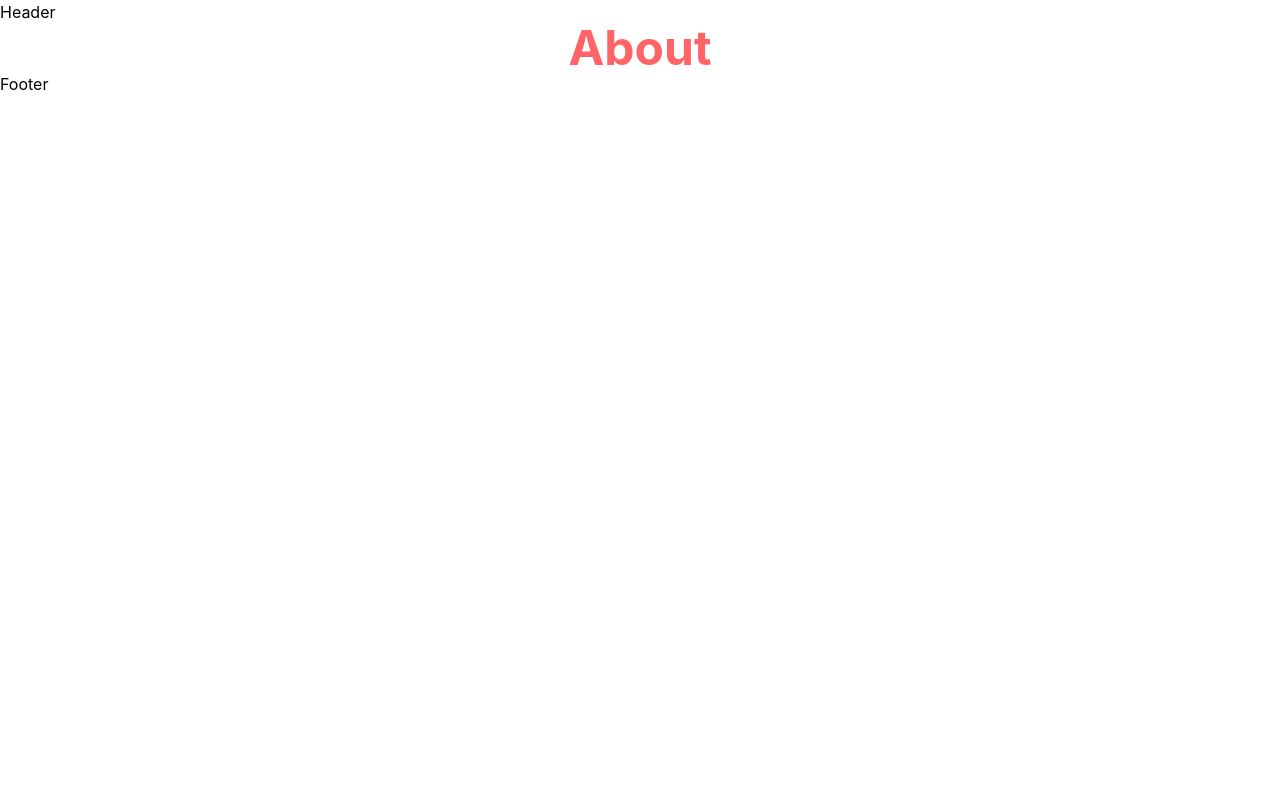
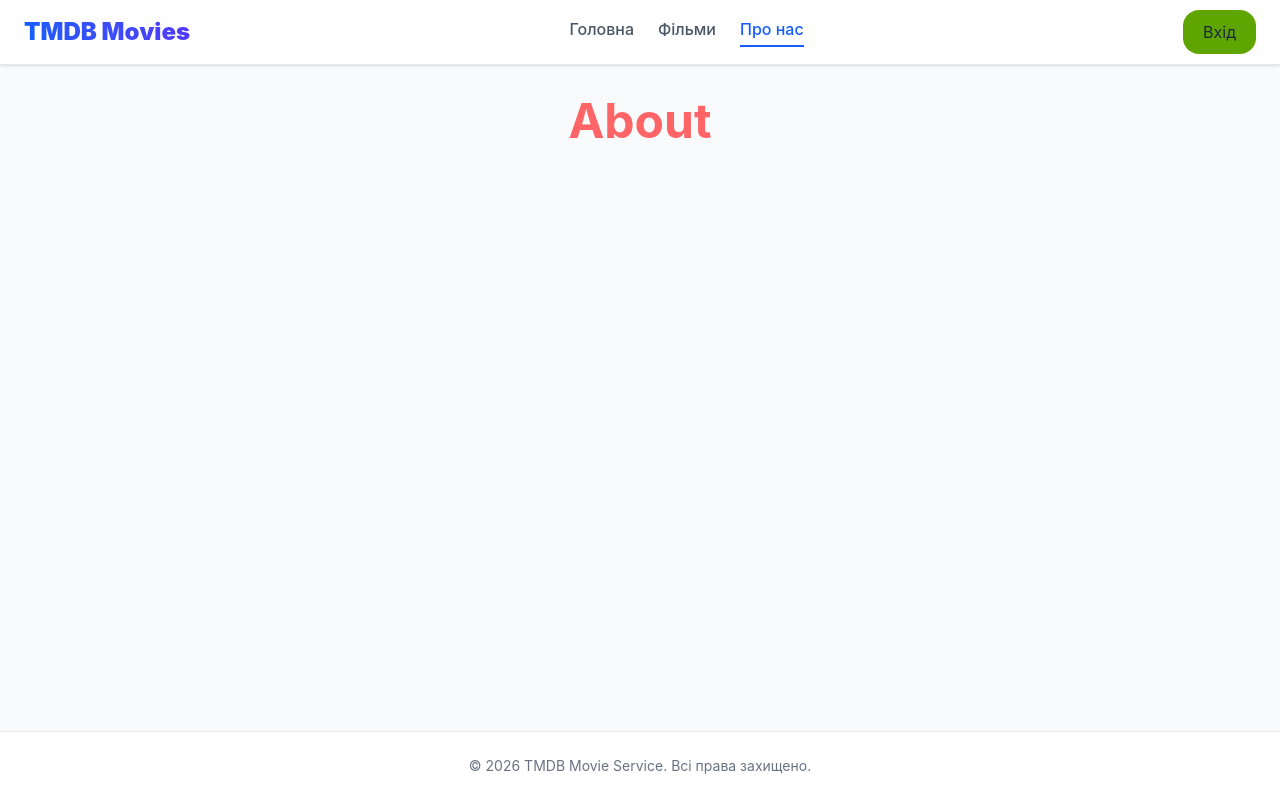
Before and after one commit to musdev13/TMDBService, a React (Vite) app: page /about in a window 1280 px wide. Built offline with nearby package versions, Linux system fonts and the light colour scheme; no server answers.

Commit message:
react router

```diff
--- /dev/null
+++ b/src/layouts/AuthLayout.tsx
@@ -0,0 +1,19 @@
+import { Outlet } from "react-router";
+
+export default function AuthLayout() {
+  return (
+    <div className="min-h-screen bg-slate-900 flex flex-col justify-center items-center p-6">
+      <div className="w-full max-w-md bg-white rounded-2xl shadow-xl p-8">
+        <div className="text-center mb-6">
+          <h1 className="text-3xl font-extrabold text-gray-900">
+            Вхід у систему
+          </h1>
+          <p className="text-sm text-gray-500 mt-2">
+            Будь ласка, авторизуйтесь для доступу до Обраного
+          </p>
+        </div>
+        <Outlet />
+      </div>
+    </div>
+  );
+}
--- a/src/layouts/MainLayout.tsx
+++ b/src/layouts/MainLayout.tsx
@@ -1,13 +1,67 @@
 import { Outlet } from "react-router";
+import { NavLink, Link } from "react-router";
 
-export const MainLayout = () => {
+export default function MainLayout() {
   return (
-    <div>
-      <header>Header</header>
-      <main>
+    <div className="flex flex-col min-h-screen bg-gray-50 text-gray-900">
+      {/* Шапка сайту */}
+      <header className="sticky top-0 z-50 bg-white/80 backdrop-blur-md border-b border-gray-200 px-6 py-4 shadow-sm">
+        <div className="container mx-auto flex justify-between items-center">
+          <Link
+            to="/"
+            className="text-2xl font-black bg-gradient-to-r from-blue-600 to-indigo-600 bg-clip-text text-transparent"
+          >
+            TMDB Movies
+          </Link>
+          <nav className="flex gap-6 font-medium">
+            <NavLink
+              to="/"
+              className={({ isActive }) =>
+                `transition duration-200 hover:text-blue-600 ${isActive ? "text-blue-600 border-b-2 border-blue-600 pb-1" : "text-gray-600"}`
+              }
+            >
+              Головна
+            </NavLink>
+            <NavLink
+              to="/movie"
+              className={({ isActive }) =>
+                `transition duration-200 hover:text-blue-600 ${isActive ? "text-blue-600 border-b-2 border-blue-600 pb-1" : "text-gray-600"}`
+              }
+            >
+              Фільми
+            </NavLink>
+            <NavLink
+              to="/about"
+              className={({ isActive }) =>
+                `transition duration-200 hover:text-blue-600 ${isActive ? "text-blue-600 border-b-2 border-blue-600 pb-1" : "text-gray-600"}`
+              }
+            >
+              Про нас
+            </NavLink>
+          </nav>
+          <div>
+            <Link
+              className="px-5 py-3 rounded-2xl bg-lime-600 text-slate-800"
+              to="/login"
+            >
+              Вхід
+            </Link>
+          </div>
+        </div>
+      </header>
+
+      {/* Контент сторінки */}
+      <main className="flex-1 container mx-auto py-8 px-6">
         <Outlet />
       </main>
-      <footer>Footer</footer>
+
+      {/* Підвал сайту */}
+      <footer className="bg-white border-t border-gray-200 py-6 text-center text-sm text-gray-500">
+        <p>
+          &copy; {new Date().getFullYear()} TMDB Movie Service. Всі права
+          захищено.
+        </p>
+      </footer>
     </div>
   );
-};
+}
--- a/src/main.tsx
+++ b/src/main.tsx
@@ -1,12 +1,16 @@
 import { StrictMode } from "react";
 import { createRoot } from "react-dom/client";
 import "./index.css";
-import App from "./App.tsx";
 import { QueryClient, QueryClientProvider } from "@tanstack/react-query";
 import { ReactQueryDevtools } from "@tanstack/react-query-devtools";
 import { createBrowserRouter, RouterProvider } from "react-router";
 import { About } from "./pages/About.tsx";
-import { MainLayout } from "./layouts/MainLayout.tsx";
+import MainLayout from "./layouts/MainLayout.tsx";
+import AuthLayout from "./layouts/AuthLayout.tsx";
+import LoginForm from "./pages/LoginForm.tsx";
+import Home from "./pages/Home.tsx";
+import MovieDetails from "./pages/MovieDetails.tsx";
+import PersonDetails from "./pages/PersonDetails.tsx";
 
 const queryClient = new QueryClient();
 
@@ -17,15 +21,15 @@ const router = createBrowserRouter([
     children: [
       {
         index: true,
-        element: <App />,
+        element: <Home />,
       },
       {
-        path: "/movie",
-        element: (
-          <div className="container mx-auto">
-            <h1 className="text-green-600 text-5xl text-center">Movie</h1>
-          </div>
-        ),
+        path: "/movie/:movieId/:actorId/",
+        element: <MovieDetails />,
+      },
+      {
+        path: "/person/:personId",
+        element: <PersonDetails />,
       },
       {
         path: "/about",
@@ -35,6 +39,13 @@ const router = createBrowserRouter([
   },
   {
     path: "login",
+    element: <AuthLayout />,
+    children: [
+      {
+        index: true,
+        element: <LoginForm />,
+      },
+    ],
   },
 ]);
 
--- /dev/null
+++ b/src/pages/LoginForm.tsx
@@ -0,0 +1,28 @@
+import { useNavigate } from "react-router";
+
+export default function LoginForm() {
+  const navigate = useNavigate();
+
+  const handleLogin = (e: React.FormEvent) => {
+    e.preventDefault();
+    // Логіка автентифікації...
+
+    // Перенаправлення користувача на головну сторінку
+    navigate("/");
+
+    // Або крок назад в історії:
+    // navigate(-1);
+  };
+
+  return (
+    <form onSubmit={handleLogin}>
+      {/* Інпути */}
+      <button
+        type="submit"
+        className="w-full bg-blue-600 text-white p-2 rounded-md"
+      >
+        Увійти
+      </button>
+    </form>
+  );
+}
--- /dev/null
+++ b/src/pages/MovieDetails.tsx
@@ -0,0 +1,48 @@
+import { useParams } from "react-router";
+import { useQuery } from "@tanstack/react-query";
+import { getMovieDetails } from "../services/tmdbApi";
+
+export default function MovieDetails() {
+  // Отримуємо movieId з URL
+  const { movieId, actorId } = useParams<{
+    movieId: string;
+    actorId: string;
+  }>();
+
+  // Запит до TMDB API через React Query
+  const {
+    data: movie,
+    isPending,
+    isError,
+  } = useQuery({
+    queryKey: ["movie", movieId],
+    queryFn: () => getMovieDetails(Number(movieId)),
+    enabled: !!movieId, // Запит виконується лише якщо є id
+  });
+
+  if (isPending)
+    return <p className="text-center">Завантаження деталей фільму...</p>;
+  if (isError)
+    return (
+      <p className="text-center text-red-500">Помилка завантаження даних</p>
+    );
+
+  return (
+    <div className="max-w-4xl mx-auto bg-white rounded-xl shadow-md overflow-hidden md:flex p-6">
+      <img
+        className="h-96 w-full object-cover md:w-64 rounded-md"
+        src={`https://image.tmdb.org/t/p/w500${movie.poster_path}`}
+        alt={movie.title}
+      />
+      <div className="p-8">
+        <h1 className="block mt-1 text-2xl leading-tight font-bold text-black">
+          {movie.title}
+        </h1>
+        <p className="mt-2 text-gray-500">
+          {movie.release_date} • {movie.runtime} хв
+        </p>
+        <p className="mt-4 text-gray-700">{movie.overview}</p>
+      </div>
+    </div>
+  );
+}
--- /dev/null
+++ b/src/pages/PersonDetails.tsx
@@ -0,0 +1,32 @@
+import { useParams } from "react-router";
+import { useQuery } from "@tanstack/react-query";
+import { getPersonDetails } from "../services/tmdbApi";
+
+export default function PersonDetails() {
+  // Отримуємо movieId з URL
+  const { personId } = useParams<{ personId: string }>();
+
+  // Запит до TMDB API через React Query
+  const {
+    data: person,
+    isPending,
+    isError,
+  } = useQuery({
+    queryKey: ["movie", personId],
+    queryFn: () => getPersonDetails(Number(personId)),
+    enabled: !!personId, // Запит виконується лише якщо є id
+  });
+
+  if (isPending)
+    return <p className="text-center">Завантаження деталей актора...</p>;
+  if (isError)
+    return (
+      <p className="text-center text-red-500">Помилка завантаження даних</p>
+    );
+
+  return (
+    <div className="max-w-4xl mx-auto bg-white rounded-xl shadow-md overflow-hidden md:flex p-6">
+      <p>{person.name}</p>
+    </div>
+  );
+}
--- a/src/services/tmdbApi.ts
+++ b/src/services/tmdbApi.ts
@@ -42,3 +42,8 @@ export const getMovieDetails = async (movieId: number) => {
   });
   return response.data;
 };
+
+export const getPersonDetails = async (personId: number) => {
+  const response = await tmdbApi.get(`/person/${personId}`);
+  return response.data;
+};
```
Also changed, not shown: src/pages/Home.tsx (renamed from src/App.tsx, +10 -6 lines).
